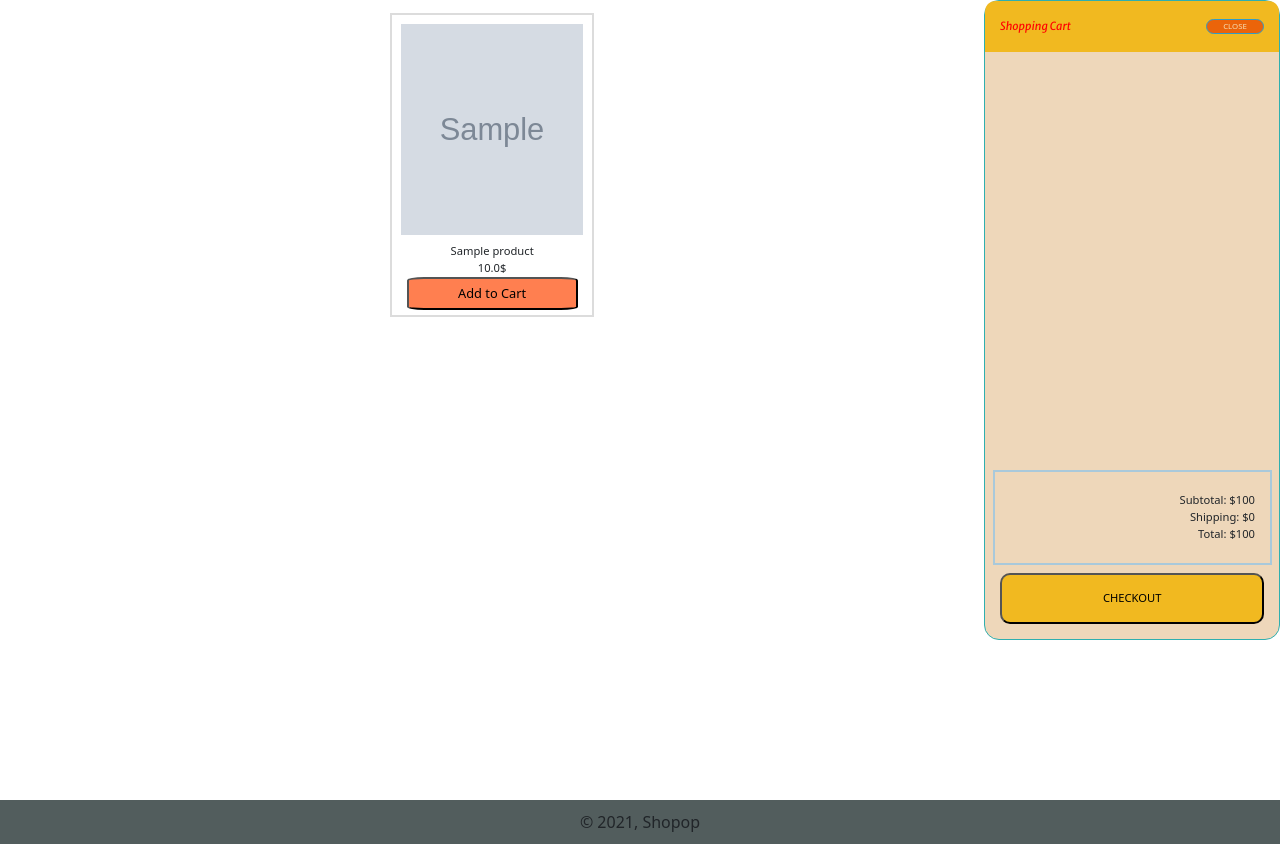
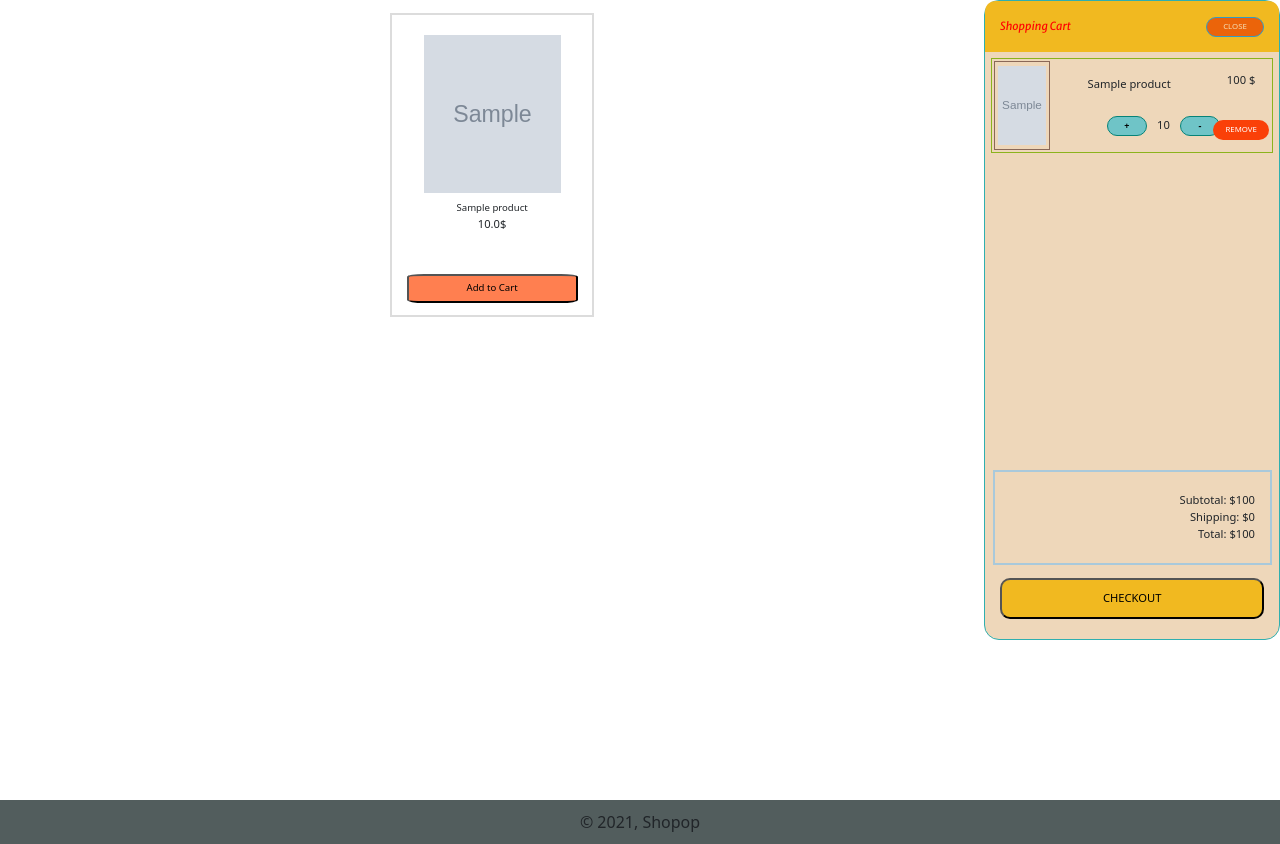
Before and after one commit to RubelBiswasCS/shopping-site, a Django app: page / in a window 1280 px wide. Shown: the part 90-934 px from the top of the page. Run offline with Django 3.2, Linux system fonts and the light colour scheme; tables that the repository leaves empty hold one stand-in row (values such as "Sample post"); grey boxes marked "Sample" are stand-in pictures; data that the repository does not hold is empty; some web fonts are replaced.

Commit message:
modified cart style

```diff
--- a/requirements.txt
+++ b/requirements.txt
@@ -1,6 +1,7 @@
 asgiref==3.4.1
 Django==3.2.5
-# pkg_resources==0.0.0
+
 psycopg2-binary==2.9.1
 pytz==2021.1
 sqlparse==0.4.1
+Pillow
--- a/store/models.py
+++ b/store/models.py
@@ -24,7 +24,7 @@ class Cart(models.Model):
     # completed = models.BooleanField(default=False)
 
     def __str__(self):
-        obj_name = self.user.username +'_'+ self.product.product_name
+        obj_name = self.user.username
         return obj_name
 
     # @property
--- a/store/static/store/css/cart.css
+++ b/store/static/store/css/cart.css
@@ -45,7 +45,7 @@ button.close-cart{
     margin-right: 5%;
     padding:0px;
     width: 20%;
-    height: 15px;
+    height: 20px;
     border-radius: 15px 15px;
 
     font-size: .7em;
@@ -93,7 +93,7 @@ button.close-cart{
 button.checkout-btn{
     background-color: rgb(241, 185, 32);
     width: 90%;
-    height:100%;
+    height:80%;
     border-radius: 10px 10px;
     text-transform: uppercase;
 }
@@ -104,6 +104,10 @@ button.checkout-btn{
     align-items: center;
     height: 65%;
     padding-bottom: 2%;
+}
+.cart-container{
+    width: 100%;
+    min-width: 100%;
 }
 .cart-items{
     overflow-y: auto;
@@ -161,8 +165,8 @@ button.checkout-btn{
 
     padding:0;
     margin: 0;
-    background-color: rgb(15, 175, 180);
-    height: 15px;
+    background-color: rgb(111, 196, 199);
+    height: 20px;
     min-width: 90%;
     font-size:.8em;
     font-weight: bolder;
@@ -192,7 +196,7 @@ button.checkout-btn{
     margin: 0;
     background-color: rgb(250, 64, 8);
     color:white;
-    height: 15px;
+    height: 20px;
     width: 80%;
     border-radius: 15px 15px;
     border-style: none;
--- a/store/static/store/css/style.css
+++ b/store/static/store/css/style.css
@@ -118,41 +118,50 @@ figure{
     align-items: center;
     justify-content: center;
     margin: 0;
-    margin-bottom: 5px;
+    margin-bottom: 0px;
 
 }
 .card-image {
-    width: 100%;
-    height: 80%;
+    width: 80%;
+    height: 60%;
+    min-height: 60%;
     padding: 2%;
 
     /* border: 1px solid rgb(5, 51, 78); */
     /* background-color: rgb(147, 163, 117); */
 }
 .card-image img{
-   width: 100%;
-   height: 100%;
+   width: 95%;
+   height: 95%;
 
 }
 .card-image:hover{
     filter: opacity(30%)  brightness(150%);
 }
-.product-card p{
-    margin: 0;
-    font-size: .70em;
+.card-item-details{
+    height: 25%;
+    min-height: 25%;
 }
-.product-card small{
+.card-item-details p{
+    text-align: center;
     font-size: .7em;
+    margin:0px;
+    padding: 0px;
+}
+.product-card p.p-name{
+    font-size: .6em;
+
+
 }
 .add-btn{
     margin: 0;
     background-color: coral;
     /* padding: 5%; */
     width: 90%;
-    height: 12%;
+    height: 10%;
     border-radius: 10%;
     text-align: center;
-    font-size: .80rem;
+    font-size: .60rem;
 }
 
 .footer{
--- a/store/templates/store/base.html
+++ b/store/templates/store/base.html
@@ -119,6 +119,7 @@
 
                         var myObj = JSON.parse(response);
                            console.log("Success get data");
+                           console.log(myObj[2]);
                            document.getElementById("subtotal").innerHTML = myObj[0];
                            document.getElementById("total").innerHTML = myObj[0];
 
--- a/store/templates/store/home.html
+++ b/store/templates/store/home.html
@@ -14,8 +14,10 @@
                 <img src="{{ p.product_img.url }}"   />
                 {% endif %}
             </figure>
-            <small>{{p.product_name}}</small>
-            <p>{{p.unit_price}}$</p>
+            <div class="card-item-details">
+                <p class="p-name">{{p.product_name}}</p>
+                <p>{{p.unit_price}}$</p>
+            </div>
             <button id="add-btn" value="{{p.id}}" class="add-btn" type="submit" name="button" >Add to Cart</button>
         </div>
         {% endfor %}
--- a/store/views.py
+++ b/store/views.py
@@ -121,7 +121,8 @@ def cart_action(request):
 def cart(request):
     user_id = request.POST['user_id']
 
-    user = User.objects.get(pk=user_id)
+    user = User.objects.get(pk=1)
+
     # cart_items = Cart.objects.filter(user=user)
     if request.method == 'POST' :
         cart_items = Cart.objects.filter(user=user)
@@ -151,7 +152,7 @@ def cart(request):
 
 
         i+=1
-    # data = items
+    data = items
     data = [total_price,items]
     # items=[]
     # for i in cart_items:
```
